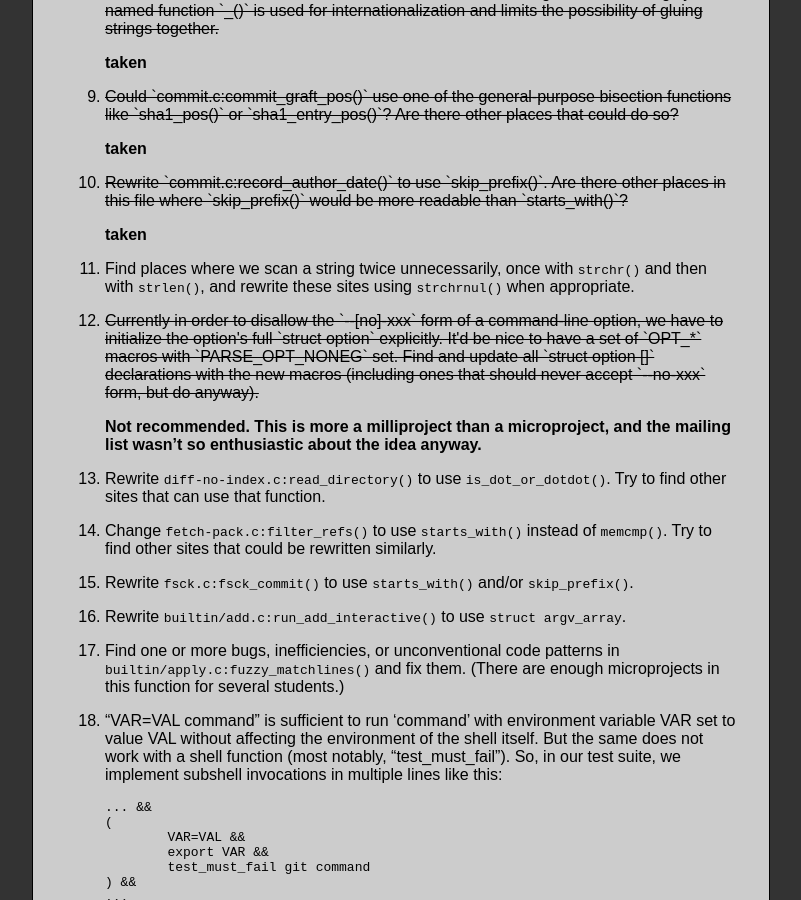
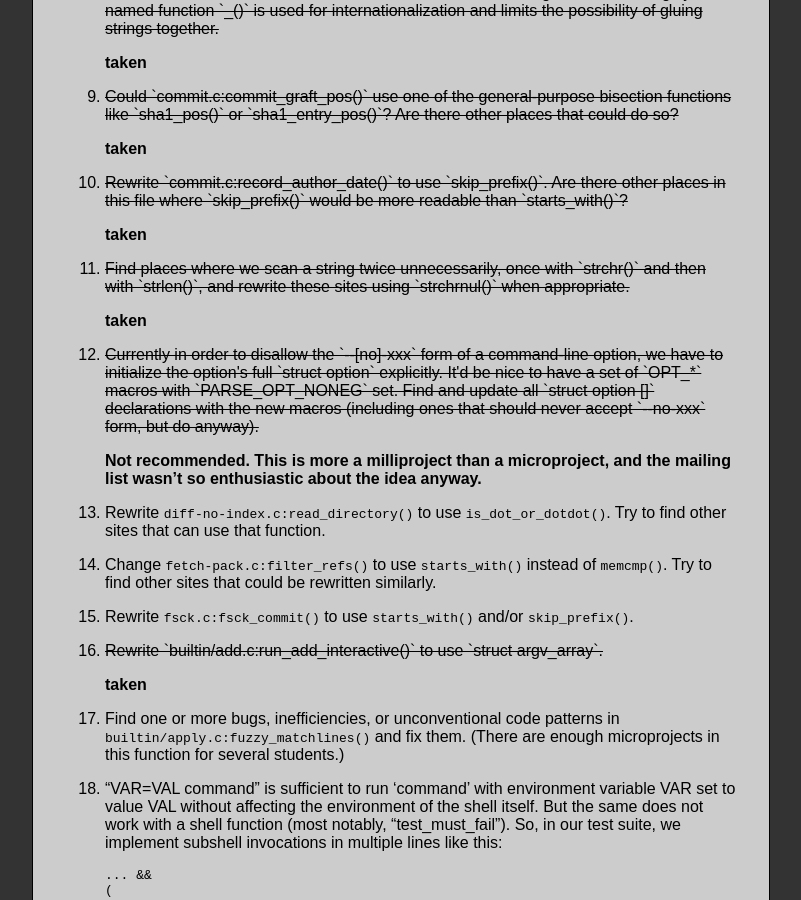
Before and after one commit to git/git.github.io, a Jekyll site: the page built from SoC-2014-Microprojects.md, in a window 1280 px wide and 900 px high, scrolled down 2169 px. Shown: the whole window, without its empty margins (308-1109 px from the left). Built offline with Jekyll 4.4.1, drawn with Linux system fonts in a browser that asks for light colours; Markdown is read by kramdown in place of the engine named in the settings.

Commit message:
Cross off a couple more microprojects.
Junio considers these two projects "solved".

```diff
--- a/SoC-2014-Microprojects.md
+++ b/SoC-2014-Microprojects.md
@@ -153,9 +153,9 @@ too ambitious and not get it done.
     Are there other places in this file where `skip_prefix()` would be
     more readable than `starts_with()`?</s> **taken**
 
-11. Find places where we scan a string twice unnecessarily, once with
+11. <s>Find places where we scan a string twice unnecessarily, once with
     `strchr()` and then with `strlen()`, and rewrite these sites using
-    `strchrnul()` when appropriate.
+    `strchrnul()` when appropriate.</s> **taken**
 
 12. <s>Currently in order to disallow the `--[no]-xxx` form of a
     command-line option, we have to initialize the option's full
@@ -177,8 +177,8 @@ too ambitious and not get it done.
 15. Rewrite `fsck.c:fsck_commit()` to use `starts_with()` and/or
     `skip_prefix()`.
 
-16. Rewrite `builtin/add.c:run_add_interactive()` to use `struct
-    argv_array`.
+16. <s>Rewrite `builtin/add.c:run_add_interactive()` to use `struct
+    argv_array`.</s> **taken**
 
 17. Find one or more bugs, inefficiencies, or unconventional code
     patterns in `builtin/apply.c:fuzzy_matchlines()` and fix them.
```
